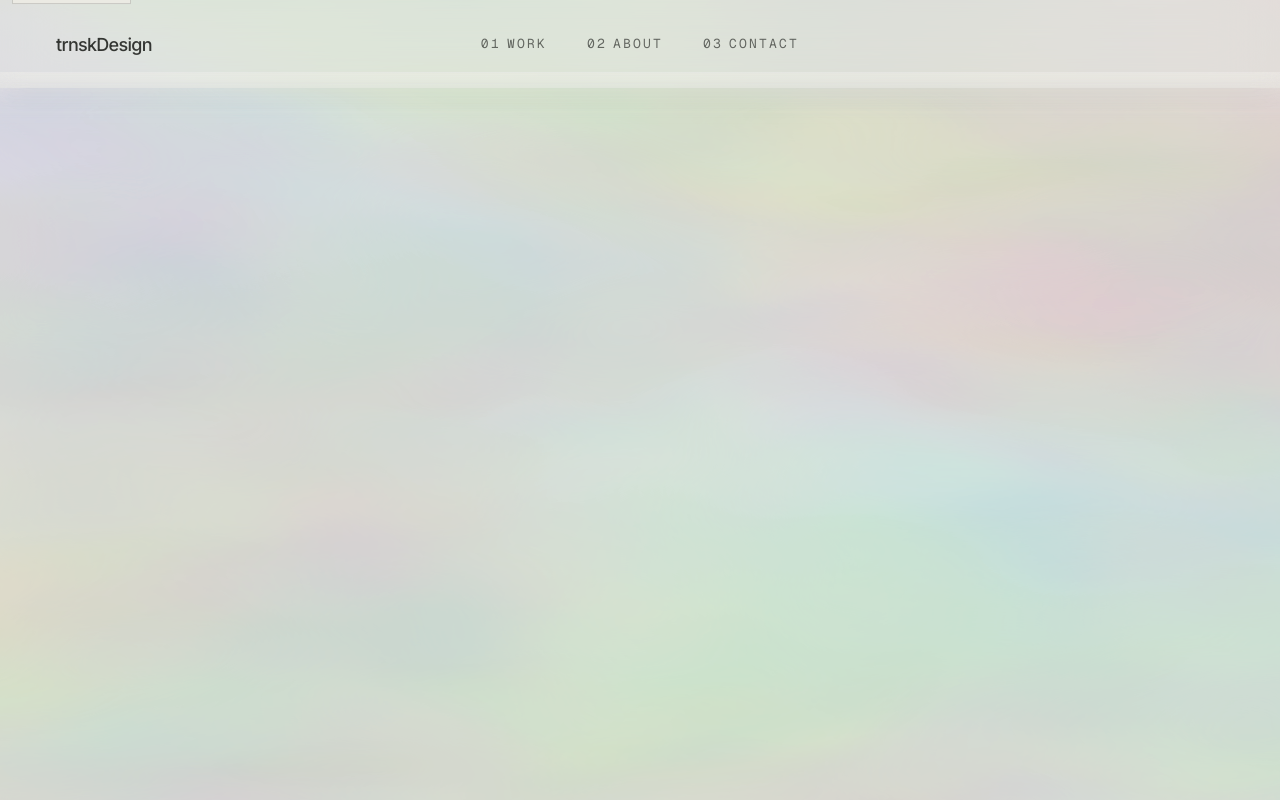
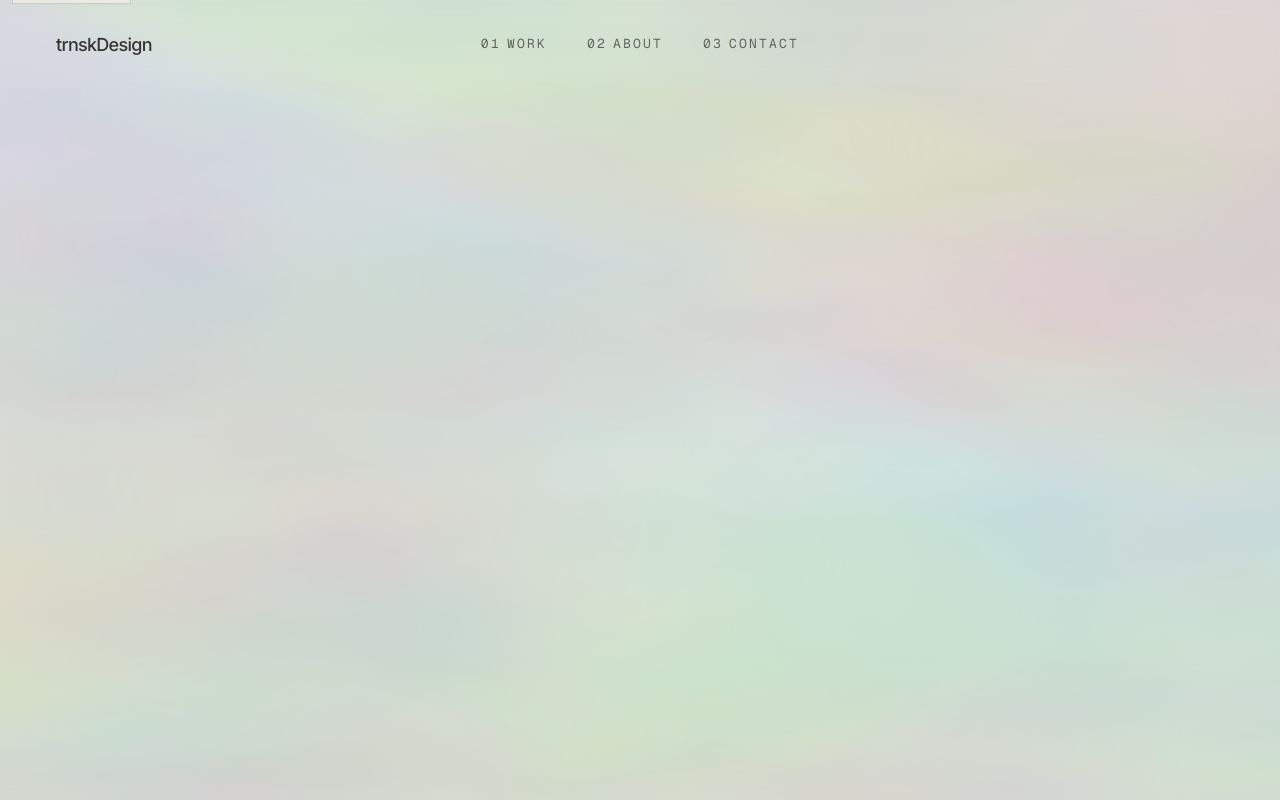
Before and after one commit to Mercy1o/tsiaro-portfolio, a Next.js app: page / in a window 1280 px wide. Shown: the top 800 px of the page. Built offline with nearby package versions, Linux system fonts and the light colour scheme.

Commit message:
refine: remove top and bottom surfaces across site

```diff
--- a/app/water-theme.css
+++ b/app/water-theme.css
@@ -82,29 +82,16 @@ body :where([class*="shadow-"]) {
   --tw-shadow-color: rgba(69, 74, 71, .12) !important;
 }
 
-/* Frosted navigation: the page remains visible through it, but details directly
-   behind the navigation dissolve into a soft glass field. */
+/* Navigation has no surface: only the page itself and floating text remain. */
 .mobile-safe-nav {
-  background: rgba(232, 230, 224, .46) !important;
-  border-color: rgba(77, 82, 78, .08) !important;
-  box-shadow: 0 8px 34px rgba(71, 77, 73, .045) !important;
-  backdrop-filter: blur(30px) saturate(.8) !important;
-  -webkit-backdrop-filter: blur(30px) saturate(.8) !important;
+  background: transparent !important;
+  background-image: none !important;
+  border: 0 !important;
+  box-shadow: none !important;
 }
 
-.mobile-safe-nav > [aria-hidden="true"]:first-child {
-  background: linear-gradient(
-    180deg,
-    rgba(247,246,242,.38) 0%,
-    rgba(232,230,224,.18) 58%,
-    rgba(232,230,224,.035) 100%
-  ) !important;
-}
-
-.mobile-safe-nav > [aria-hidden="true"]:nth-child(2) {
-  backdrop-filter: blur(18px) !important;
-  -webkit-backdrop-filter: blur(18px) !important;
-  opacity: .9;
+.mobile-safe-nav > [aria-hidden="true"] {
+  background: transparent !important;
 }
 
 [data-brand-target] {
@@ -116,8 +103,7 @@ html[data-brand-intro="active"] [data-brand-target] {
   opacity: 0 !important;
 }
 
-/* The footer is not a surface. It is only typography floating over the same
-   water texture as the rest of the page. */
+/* Footer has no independent rectangle or surface. */
 .site-footer,
 footer.site-footer {
   background: transparent !important;
@@ -134,10 +120,9 @@ footer.site-footer {
 }
 
 .footer-readable {
-  color: #ffffff !important;
-  mix-blend-mode: difference;
+  color: var(--water-ink) !important;
   opacity: .82;
-  text-shadow: 0 0 14px rgba(255,255,255,.14);
+  text-shadow: 0 1px 12px rgba(236,234,228,.8), 0 0 22px rgba(236,234,228,.42);
   transition: opacity .25s ease;
 }
 
```
